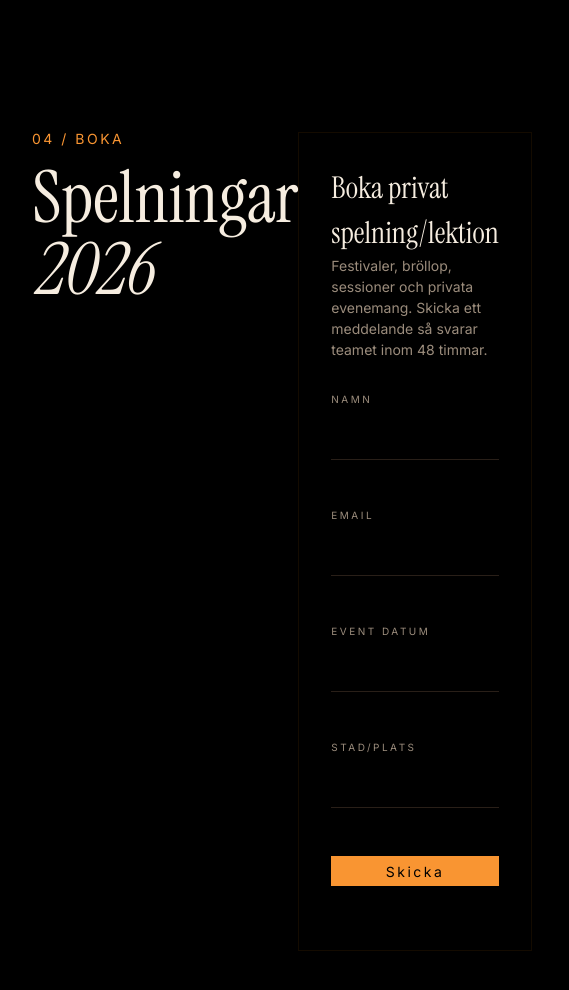
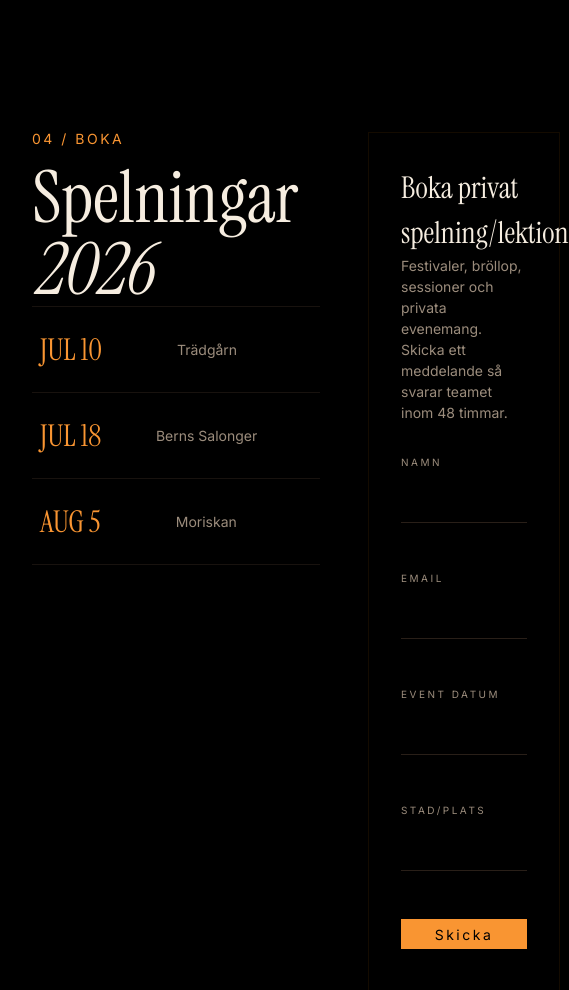
Before and after one commit to DetechtiveGarcia/GigBookingClient, a Next.js app: page / in a window 390 px wide. Shown: the part 5060-6050 px from the top of the page, 569 px wide, since content can reach past the window. Built offline with nearby package versions, Linux system fonts and the light colour scheme; a web font is replaced by a local one.

Commit message:
feat: add responsive css styles for the booking section. Add Gigs component (with its Gig component) to booking section

```diff
--- a/components/sections/booking/Booking.tsx
+++ b/components/sections/booking/Booking.tsx
@@ -2,10 +2,13 @@ import SectionHeader from "@/components/section-header/SectionHeader";
 import BookingForm from "./BookingForm";
 import Calendar from "@/components/calendar/Calendar";
 import "./booking.css";
+import Gigs from "@/components/gigs/Gigs";
+
 export default function Booking() {
   return (
     <section className="wrapper" id="booking">
       <div className="booking-container">
+        <div>
           <SectionHeader
             sectionLabel="04 / boka"
             sectionHeading={
@@ -14,6 +17,8 @@ export default function Booking() {
               </>
             }
           />
+          <Gigs />
+        </div>
         <BookingForm />
 
         {/* <Calendar />
--- a/components/sections/booking/booking-form.css
+++ b/components/sections/booking/booking-form.css
@@ -1,8 +1,11 @@
-.booking-form-container{
+.booking-form-container {
   max-width: 500px;
   border: 1px var(--border-color-dark) solid;
+  justify-self: end;
+  width: 100%;
   padding: 2rem;
-    form{
+  grid-column: 8 / -1;
+  form {
     margin: 2rem 0;
     display: flex;
     flex-direction: column;
@@ -17,7 +20,7 @@
   h6 {
     font-size: var(--font-size-3xl);
   }
-  p{
+  p {
     font-size: var(--font-size-sm);
   }
 }
--- a/components/sections/booking/booking.css
+++ b/components/sections/booking/booking.css
@@ -1,4 +1,11 @@
 .booking-container{
-    display: flex;
-    justify-content: space-between;
+    display: grid;
+    grid-template-columns: repeat(12, minmax(0, 1fr));
+    gap: 3rem;
+
 }
+
+
+.booking-container > :first-child {
+  grid-column: 1 / span 7;
+}
```
Lines whose indentation alone changed are shown as unchanged.
